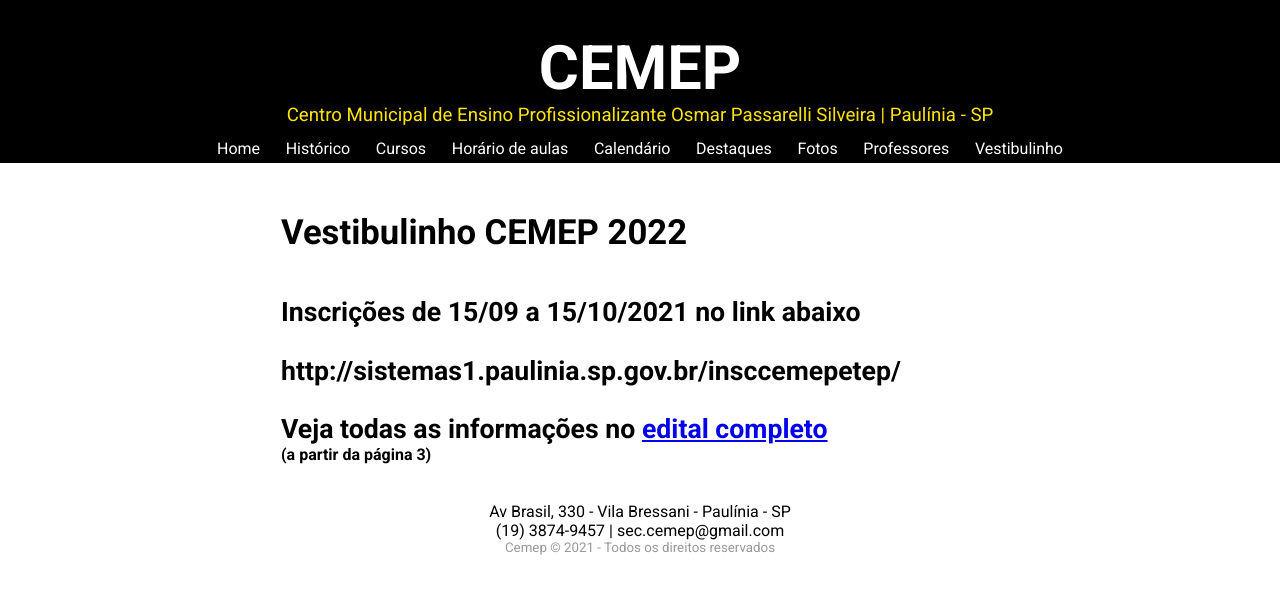
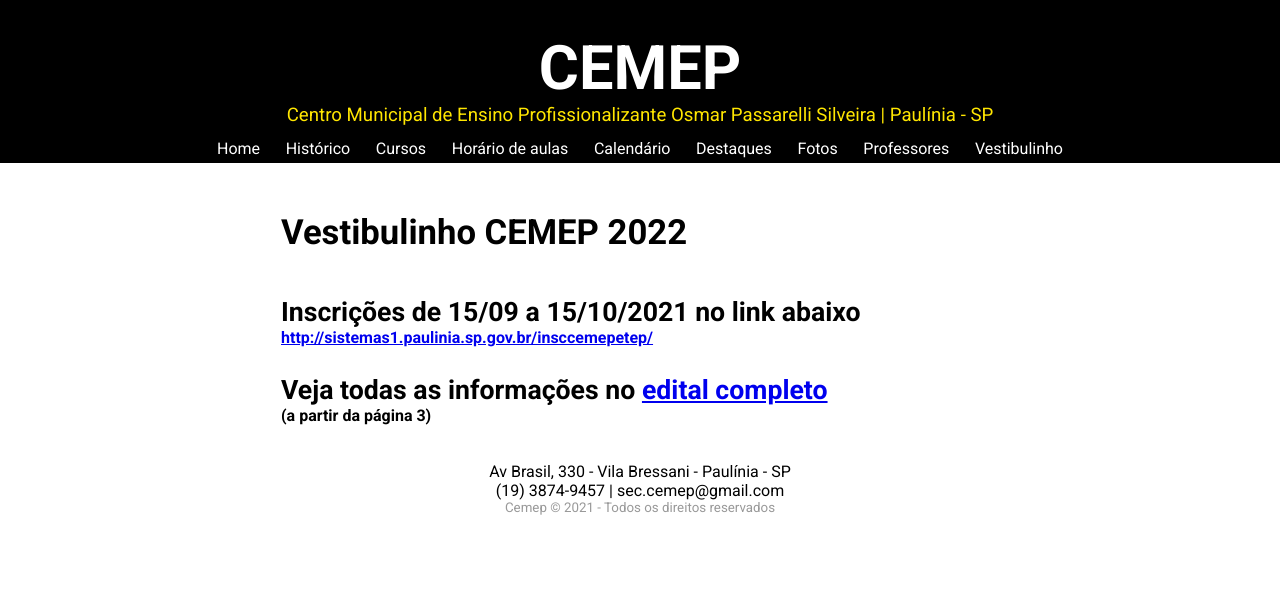
Before and after one commit to tronfy/cemep-old, a Next.js app: page /vestibulinho in a window 1280 px wide. Shown: the top 594 px of the page. Built offline with nearby package versions, Linux system fonts and the light colour scheme.

Commit message:
Update vestibulinho.tsx

```diff
--- a/pages/vestibulinho.tsx
+++ b/pages/vestibulinho.tsx
@@ -11,7 +11,7 @@ const Vestibulinho: React.FC = () => {
       <main className={styles.vestibulinho}>
         <h1>Vestibulinho CEMEP 2022</h1>
         <h2>Inscrições de 15/09 a 15/10/2021 no link abaixo</h2>
-        <h2>http://sistemas1.paulinia.sp.gov.br/insccemepetep/</h2>
+        <h4><a href="http://sistemas1.paulinia.sp.gov.br/insccemepetep/">http://sistemas1.paulinia.sp.gov.br/insccemepetep/</a></h4>
         <h2>
           Veja todas as informações no{' '}
           <a href="http://www.paulinia.sp.gov.br/uploads/semanarios/1671.pdf">
```
